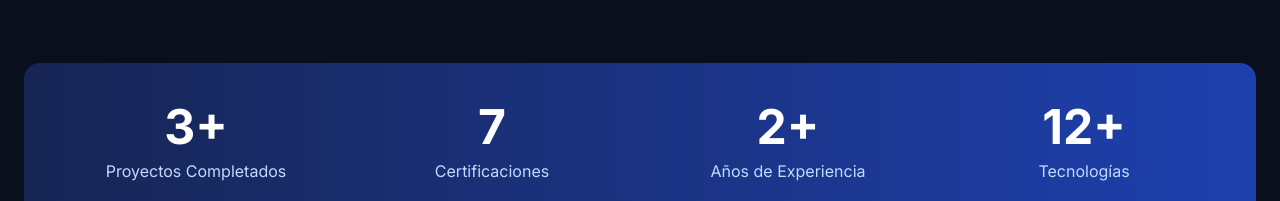
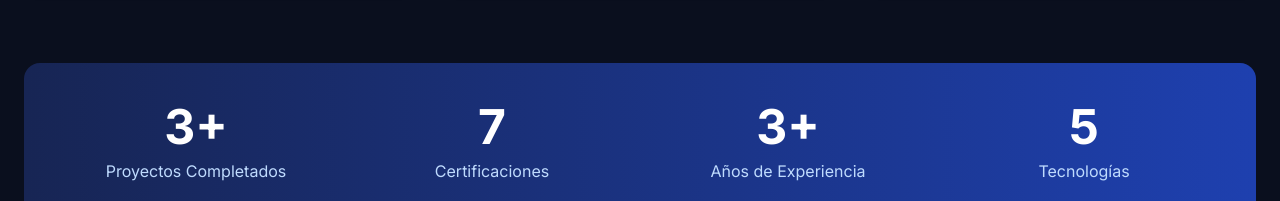
Before and after one commit to josee2701/Portafolio, a React (Vite) app: page / in a window 1280 px wide. Shown: the part 1781-1982 px from the top of the page. Built offline with nearby package versions, Linux system fonts and the light colour scheme.

Commit message:
fix: actualizar estadísticas de experiencia y tecnologías en la sección About

```diff
--- a/src/components/About.tsx
+++ b/src/components/About.tsx
@@ -4,8 +4,8 @@ import { motion } from 'framer-motion';
 const stats = [
   { number: "3+", label: "Proyectos Completados" },
   { number: "7", label: "Certificaciones" },
-  { number: "2+", label: "Años de Experiencia" },
-  { number: "12+", label: "Tecnologías" },
+  { number: "3+", label: "Años de Experiencia" },
+  { number: "5", label: "Tecnologías" },
 ];
 
 const areas = [
```
